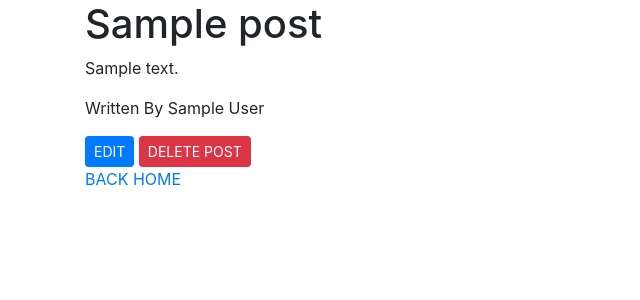
After one commit to hvanlear/blogly, a Flask app: page /posts/1 in a window 1280 px wide. The commit adds this page. Shown: the top 300 px of the page, without its empty margins (0-640 px from the left). Run offline with Flask 2, Linux system fonts and the light colour scheme; tables that the repository leaves empty hold one stand-in row (values such as "Sample post"); some libraries are stand-ins or nearby versions.

Commit message:
added post feature

```diff
--- a/app.py
+++ b/app.py
@@ -1,6 +1,6 @@
-from models import db, connect_db, User
+from models import db, connect_db, User, Post
 from flask_debugtoolbar import DebugToolbarExtension
-from flask import Flask, request, redirect, render_template
+from flask import Flask, request, redirect, render_template, flash
 
 app = Flask(__name__)
 app.config['SQLALCHEMY_DATABASE_URI'] = "postgres:///blogly"
@@ -43,7 +43,7 @@ def create_new_user():
 
 @app.route('/users/<int:user_id>')
 def show_user(user_id):
-    """show details about single pet"""
+    """show details about single user"""
     user = User.query.get_or_404(user_id)
     return render_template('user_details.html', user=user)
 
@@ -74,5 +74,40 @@ def user_delete(user_id):
     user = User.query.get_or_404(user_id)
     db.session.delete(user)
     db.session.commit()
+    flash(f'User {user.full_name} deleted')
+    return redirect('/users')
+
+######################## Posts Routes ###################################
+
+
+@app.route('/users/<int:user_id>/posts/new', methods=["GET"])
+def new_post_form(user_id):
+    user = User.query.get_or_404(user_id)
+    return render_template('create_post.html', user=user)
+
+
+@app.route('/users/<int:user_id>/posts/new', methods=['POST'])
+def create_new_post(user_id):
+    title = request.form['title']
+    content = request.form['content']
+    new_post = Post(title=title, content=content, user_id=user_id)
+
+    db.session.add(new_post)
+    db.session.commit()
+    # fix this redirect
+    return redirect(f'/posts/{new_post.id}')
+
+
+@app.route('/posts/<int:post_id>', methods=['GET'])
+def show_post(post_id):
+    post = Post.query.get_or_404(post_id)
+    return render_template('post_content.html', post=post)
+
+
+@app.route('/posts/<int:post_id>/delete', methods=['POST'])
+def delete_post(post_id):
+    post = Post.query.get_or_404(post_id)
+    db.session.delete(post)
+    db.session.commit()
 
     return redirect('/users')
--- a/models.py
+++ b/models.py
@@ -1,4 +1,5 @@
 from flask_sqlalchemy import SQLAlchemy
+from datetime import date, time, datetime
 
 db = SQLAlchemy()
 
@@ -14,12 +15,28 @@ class User(db.Model):
     first_name = db.Column(db.String(40), nullable=False)
     last_name = db.Column(db.String(40), nullable=False)
     image_url = db.Column(db.String(500), nullable=True)
+    posts = db.relationship('Post')
 
     @property
     def full_name(self):
         """return full name of user"""
 
         return f"{self.first_name} {self.last_name}"
+
+
+class Post(db.Model):
+    __tablename__ = 'posts'
+    id = db.Column(db.Integer, primary_key=True, autoincrement=True)
+    title = db.Column(db.String(140), nullable=False)
+    content = db.Column(db.String, nullable=True)
+    created_at = db.Column(db.DateTime, nullable=False,
+                           default=datetime.today)
+    user_id = db.Column(db.Integer, db.ForeignKey('users.id'))
+    user = db.relationship("User")
+
+    @property
+    def friendly_date(self):
+        return self.created_at.strftime("%a %b %-d  %Y, %-I:%M %p")
 
 
 # user = User(first_name ='Hunter', last_name = 'VL')
@@ -32,3 +49,7 @@ class User(db.Model):
 # 'sushi'
 # db.session.add_all(users)
 # db.session.commit()
+
+
+# post1.user.first_name
+# post1.user.id
--- a/templates/base.html
+++ b/templates/base.html
@@ -17,10 +17,10 @@
     <link rel="stylesheet" href="/static/style.css" />
   </head>
   <body>
-    <header>Acme Admin Dash</header>
-    <main class="content">
-      {% block content %}CONTENT HERE{% endblock %}
-    </main>
-    <footer>Copyright by Acme co</footer>
+    <div class="container">
+      <main>
+        {% block content %}CONTENT HERE{% endblock %}
+      </main>
+    </div>
   </body>
 </html>
--- a/templates/index.html
+++ b/templates/index.html
@@ -1,5 +1,8 @@
 {% extends 'base.html' %} {% block title %} User List {% endblock %} {% block
-content %}
+content %} {% for msg in get_flashed_messages() %}
+<p>{{ msg }}</p>
+
+{% endfor %}
 
 <h1>User List</h1>
 <ul>
--- /dev/null
+++ b/templates/post_content.html
@@ -0,0 +1,24 @@
+{% extends 'base.html' %} {% block title %} Create User {% endblock %} {% block
+content %}
+<h1>{{post.title}}</h1>
+<p>{{post.content}}</p>
+
+<p>Written By {{post.user.full_name}}</p>
+<form>
+  <button
+    class="btn btn-primary btn-sm"
+    formaction="/posts/{{ post.id }}/edit"
+    formmethod="GET"
+  >
+    EDIT
+  </button>
+  <button
+    class="btn btn-danger btn-sm"
+    formaction="/posts/{{ post.id }}/delete"
+    formmethod="POST"
+  >
+    DELETE POST
+  </button>
+</form>
+<a href="/">BACK HOME</a>
+{% endblock %}
```
Also changed, not shown: seed.py (added, +28 -0 lines), templates/create_post.html (added, +19 -0 lines), templates/user_details.html (+22 -3 lines).
